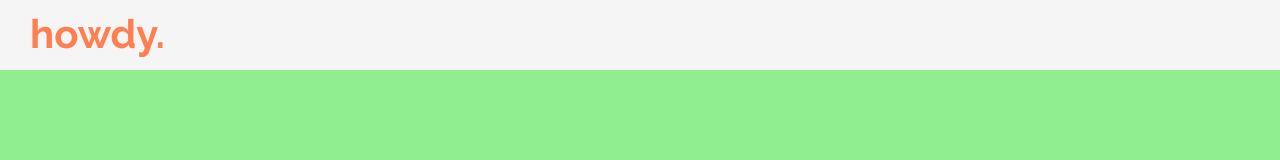
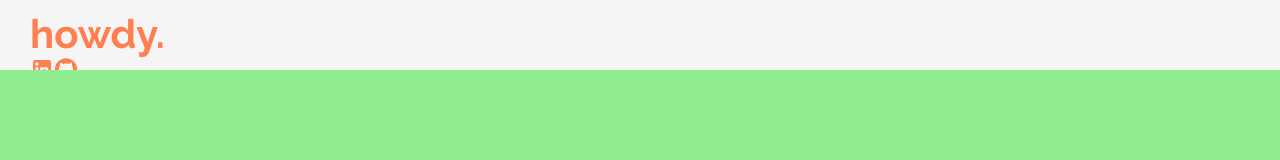
Before and after one commit to HTHR-WHT/0422, a React (Create React App) app: page / in a window 1280 px wide. Shown: the top 160 px of the page. Built offline with nearby package versions, Linux system fonts and the light colour scheme.

Commit message:
INSTALLS: mui icons

```diff
--- a/package.json
+++ b/package.json
@@ -3,8 +3,10 @@
   "version": "0.1.0",
   "private": true,
   "dependencies": {
-    "@material-ui/core": "^4.12.4",
-    "@material-ui/icons": "^4.11.3",
+    "@emotion/react": "^11.8.2",
+    "@emotion/styled": "^11.8.1",
+    "@mui/icons-material": "^5.5.1",
+    "@mui/material": "^5.5.3",
     "@testing-library/jest-dom": "^5.16.3",
     "@testing-library/react": "^12.1.4",
     "@testing-library/user-event": "^13.5.0",
--- a/src/components/navbar/Navbar.jsx
+++ b/src/components/navbar/Navbar.jsx
@@ -1,16 +1,18 @@
 import "./navbar.scss";
-// import GitHubIcon from '@mui/icons-material/GitHub';
-// import LinkedInIcon from '@mui/icons-material/LinkedIn';
+import GitHubIcon from "@mui/icons-material/GitHub";
+import LinkedInIcon from "@mui/icons-material/LinkedIn";
 
 const Navbar = () => {
   return (
     <div className="navbar">
       <div className="wrapper">
         <div className="left">
-          <a href="#intro" className="logo">howdy.</a>
+          <a href="#intro" className="logo">
+            howdy.
+          </a>
           <div className="itemContainer">
-          {/* <LinkedInIcon />
-          <GitHubIcon /> */}
+            <LinkedInIcon />
+            <GitHubIcon />
           </div>
         </div>
         <div className="right"></div>
```
Also changed, not shown: 1 other file (tests, documents, lock files or other folders).
